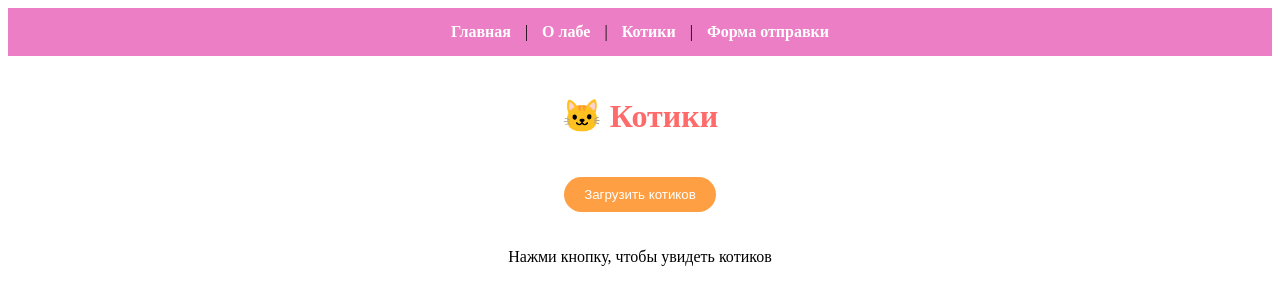
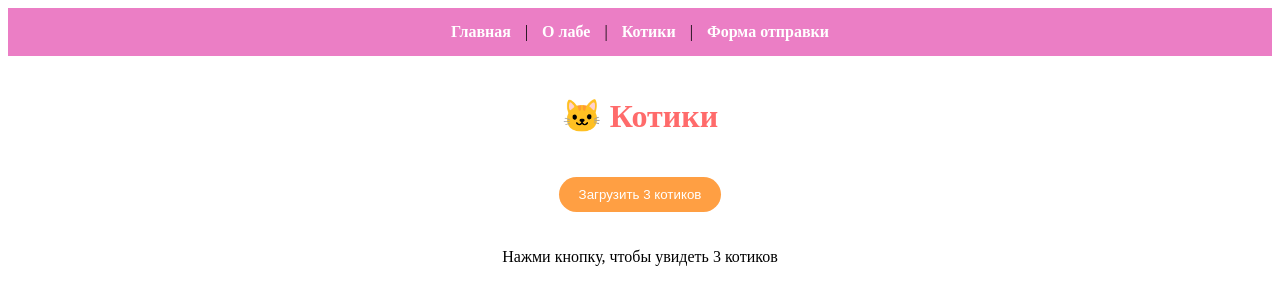
Before and after one commit to Supurauto/laba11, a Vue app: page /cats in a window 1280 px wide. Shown: the top 304 px of the page. Built offline with nearby package versions, Linux system fonts and the light colour scheme.

Commit message:
еще раз

```diff
--- a/src/stores/store.js
+++ b/src/stores/store.js
@@ -2,20 +2,21 @@ import { defineStore } from 'pinia'
 
 export const useCounterStore = defineStore('counter', {
   state: () => ({
-    cats: [],      // массив для котиков
-    loading: false // состояние загрузки
+    cats: [],      // для 3 котиков
+    loading: false
   }),
 
   actions: {
     async fetchCats() {
       this.loading = true
       try {
+        // Запрашиваем ровно 3 котика
         const response = await fetch('https://api.thecatapi.com/v1/images/search?limit=3')
         const data = await response.json()
         this.cats = data
         console.log('3 котика загружены', this.cats)
       } catch (error) {
-        console.error('Ошибка загрузки котиков:', error)
+        console.error('Ошибка:', error)
       } finally {
         this.loading = false
       }
--- a/src/views/cats.vue
+++ b/src/views/cats.vue
@@ -3,9 +3,10 @@
     <h1>🐱 Котики</h1>
 
     <button @click="store.fetchCats()" :disabled="store.loading">
-      {{ store.loading ? 'Загрузка...' : 'Загрузить котиков' }}
+      {{ store.loading ? 'Загрузка...' : 'Загрузить 3 котиков' }}
     </button>
 
+    <!-- Показываем ровно 3 котика -->
     <div v-if="store.cats.length" class="cats-container">
       <div v-for="(cat, index) in store.cats" :key="cat.id" class="cat-card">
         <p>Котик #{{ index + 1 }}</p>
@@ -13,7 +14,7 @@
       </div>
     </div>
 
-    <p v-else-if="!store.loading">Нажми кнопку, чтобы увидеть котиков</p>
+    <p v-else-if="!store.loading">Нажми кнопку, чтобы увидеть 3 котиков</p>
   </div>
 </template>
 
```
